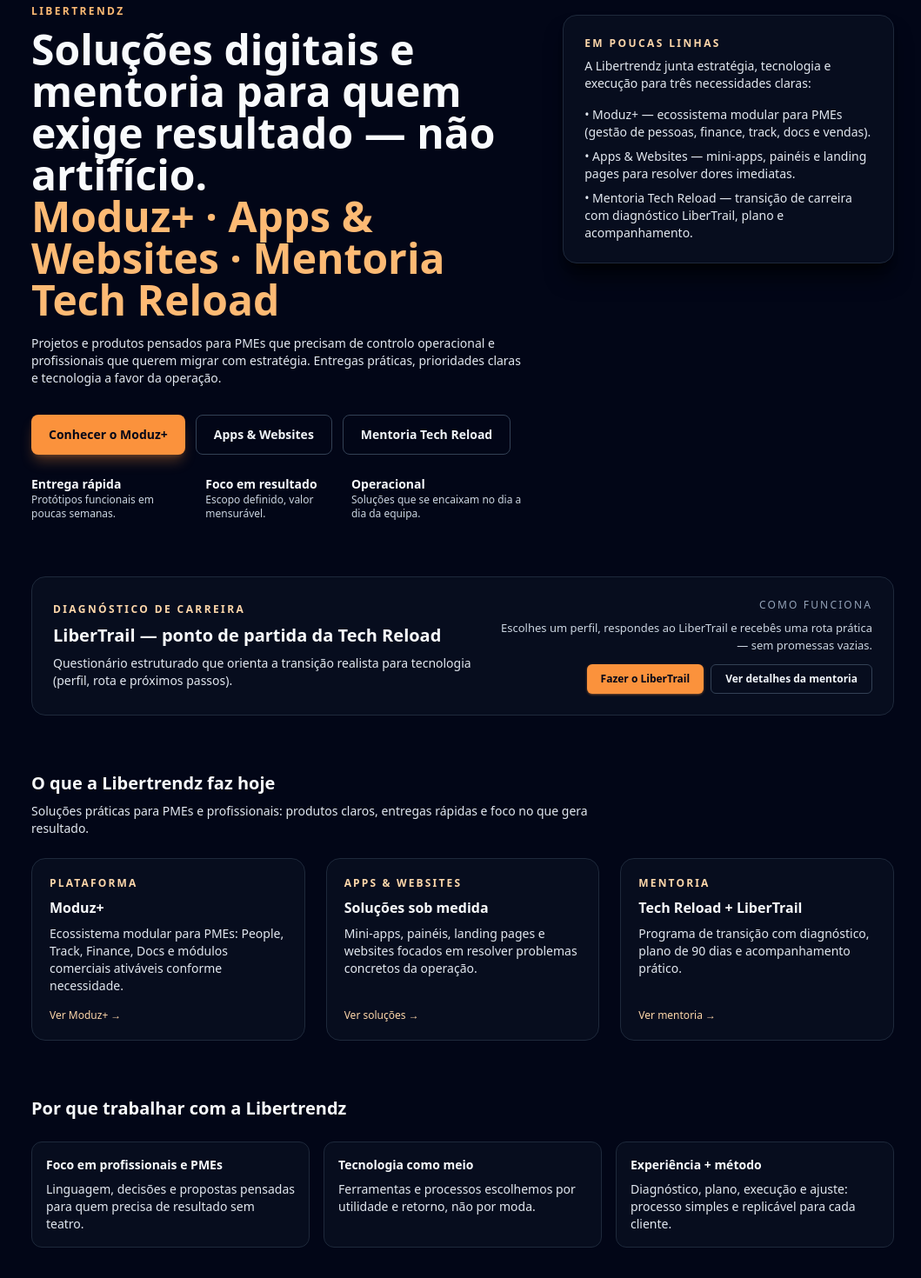
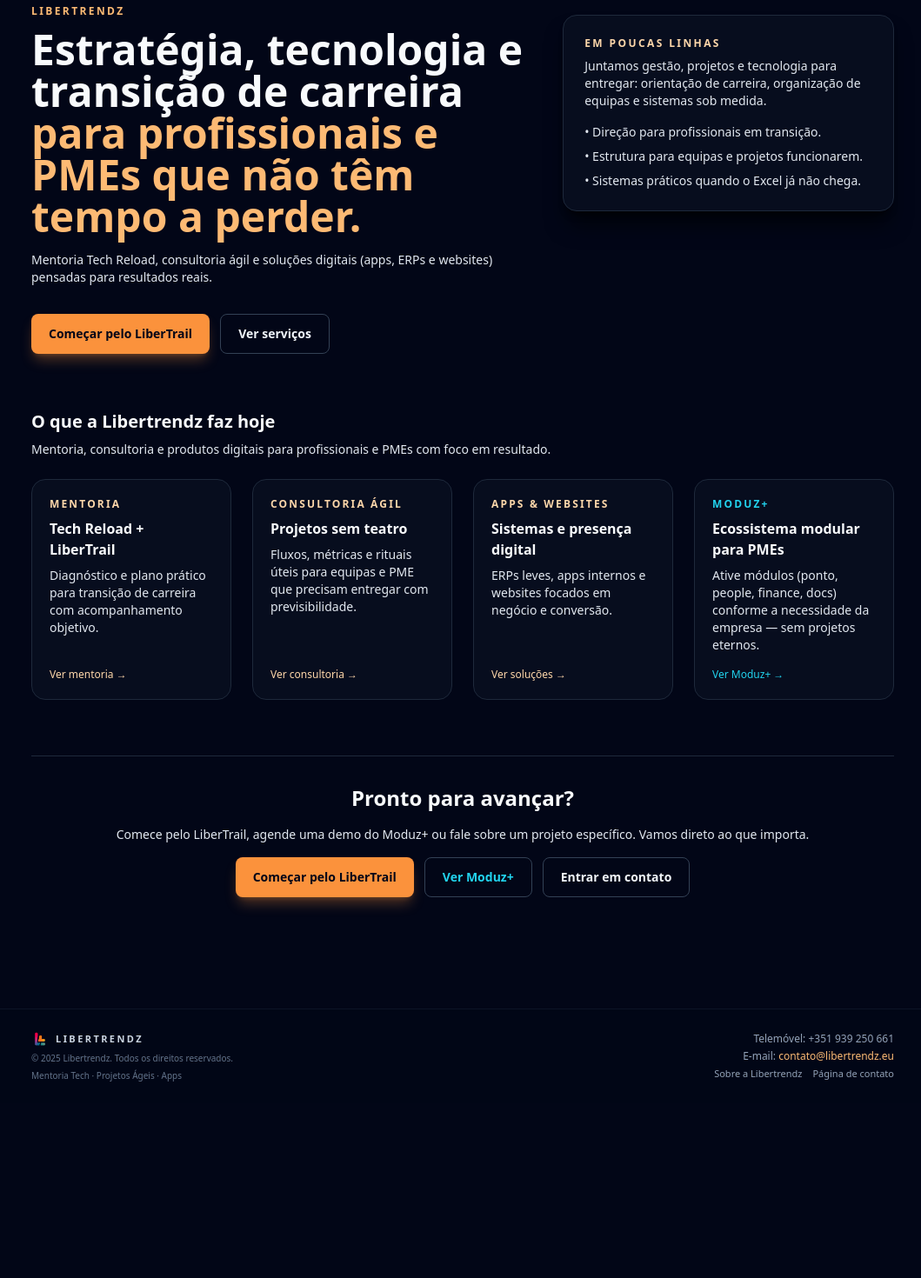
Before and after one commit to libertrendz/libertrendz-site, a Next.js app: page / in a window 1280 px wide. Shown: the part 140-1610 px from the top of the page at 87% size, without its empty margins (108-1167 px from the left). After the commit the page ends 1409 px from the top, so only its background shows below. Built offline with nearby package versions, Linux system fonts and the light colour scheme.

Commit message:
Atualizar o page.tsx

```diff
--- a/app/page.tsx
+++ b/app/page.tsx
@@ -8,55 +8,27 @@ export default function HomePage() {
             <p className="text-xs font-semibold uppercase tracking-[0.2em] text-accent-400">
               Libertrendz
             </p>
-
             <h1 className="mt-3 text-3xl font-bold leading-tight md:text-4xl lg:text-5xl">
-              Soluções digitais e mentoria para quem exige resultado — não artifício.
-              <span className="block text-accent-400">
-                Moduz+ · Apps & Websites · Mentoria Tech Reload
-              </span>
+              Estratégia, tecnologia e transição de carreira
+              <span className="block text-accent-400">para profissionais e PMEs que não têm tempo a perder.</span>
             </h1>
-
             <p className="mt-4 max-w-xl text-sm text-slate-200">
-              Projetos e produtos pensados para PMEs que precisam de controlo operacional e profissionais que querem migrar com estratégia.
-              Entregas práticas, prioridades claras e tecnologia a favor da operação.
+              Mentoria Tech Reload, consultoria ágil e soluções digitais (apps, ERPs e websites) pensadas para resultados reais.
             </p>
 
             <div className="mt-8 flex flex-wrap gap-3">
               <a
-                href="/moduz"
+                href="/mentoria#libertrail"
                 className="inline-flex items-center justify-center rounded-lg bg-accent-500 px-5 py-3 text-sm font-semibold text-slate-950 shadow-lg shadow-accent-500/30 transition hover:bg-accent-400"
               >
-                Conhecer o Moduz+
+                Começar pelo LiberTrail
               </a>
-
               <a
-                href="/apps"
+                href="#servicos"
                 className="inline-flex items-center justify-center rounded-lg border border-slate-700 px-5 py-3 text-sm font-semibold text-slate-100 transition hover:border-slate-500 hover:bg-slate-900/60"
               >
-                Apps & Websites
+                Ver serviços
               </a>
-
-              <a
-                href="/mentoria"
-                className="inline-flex items-center justify-center rounded-lg border border-slate-700 px-5 py-3 text-sm font-semibold text-slate-100 transition hover:border-slate-500 hover:bg-slate-900/60"
-              >
-                Mentoria Tech Reload
-              </a>
-            </div>
-
-            <div className="mt-6 flex gap-6 text-sm text-slate-300">
-              <div>
-                <div className="font-semibold text-slate-50">Entrega rápida</div>
-                <div className="text-xs">Protótipos funcionais em poucas semanas.</div>
-              </div>
-              <div>
-                <div className="font-semibold text-slate-50">Foco em resultado</div>
-                <div className="text-xs">Escopo definido, valor mensurável.</div>
-              </div>
-              <div>
-                <div className="font-semibold text-slate-50">Operacional</div>
-                <div className="text-xs">Soluções que se encaixam no dia a dia da equipa.</div>
-              </div>
             </div>
           </div>
 
@@ -66,50 +38,13 @@ export default function HomePage() {
               Em poucas linhas
             </p>
             <p className="text-sm text-slate-200">
-              A Libertrendz junta estratégia, tecnologia e execução para três necessidades claras:
+              Juntamos gestão, projetos e tecnologia para entregar: orientação de carreira, organização de equipas e sistemas sob medida.
             </p>
             <ul className="mt-4 space-y-2 text-sm text-slate-200">
-              <li>• Moduz+ — ecossistema modular para PMEs (gestão de pessoas, finance, track, docs e vendas).</li>
-              <li>• Apps & Websites — mini-apps, painéis e landing pages para resolver dores imediatas.</li>
-              <li>• Mentoria Tech Reload — transição de carreira com diagnóstico LiberTrail, plano e acompanhamento.</li>
+              <li>• Direção para profissionais em transição.</li>
+              <li>• Estrutura para equipas e projetos funcionarem.</li>
+              <li>• Sistemas práticos quando o Excel já não chega.</li>
             </ul>
-          </div>
-        </div>
-
-        {/* DESTAQUE LIBERTRAIL */}
-        <div className="space-y-4 rounded-2xl border border-slate-800 bg-slate-900/40 p-6">
-          <div className="flex flex-col justify-between gap-4 md:flex-row md:items-center">
-            <div>
-              <p className="text-xs font-semibold uppercase tracking-[0.2em] text-accent-300">
-                Diagnóstico de carreira
-              </p>
-              <h2 className="mt-2 text-xl font-semibold text-slate-50">
-                LiberTrail — ponto de partida da Tech Reload
-              </h2>
-              <p className="mt-2 max-w-2xl text-sm text-slate-200">
-                Questionário estruturado que orienta a transição realista para tecnologia (perfil, rota e próximos passos).
-              </p>
-            </div>
-            <div className="flex flex-col gap-2 text-sm text-slate-200 md:text-right">
-              <p className="text-xs uppercase tracking-[0.18em] text-slate-400">Como funciona</p>
-              <p className="text-[13px] text-slate-300">
-                Escolhes um perfil, respondes ao LiberTrail e recebês uma rota prática — sem promessas vazias.
-              </p>
-              <div className="mt-1 flex flex-wrap justify-start gap-2 md:justify-end">
-                <a
-                  href="/mentoria#libertrail-perfis"
-                  className="inline-flex items-center justify-center rounded-md bg-accent-500 px-4 py-2 text-xs font-semibold text-slate-950 shadow shadow-accent-500/40 transition hover:bg-accent-400"
-                >
-                  Fazer o LiberTrail
-                </a>
-                <a
-                  href="/mentoria"
-                  className="inline-flex items-center justify-center rounded-md border border-slate-700 px-4 py-2 text-xs font-semibold text-slate-100 transition hover:border-slate-500 hover:bg-slate-900/60"
-                >
-                  Ver detalhes da mentoria
-                </a>
-              </div>
-            </div>
           </div>
         </div>
 
@@ -118,104 +53,61 @@ export default function HomePage() {
           <div className="flex flex-col gap-2 md:flex-row md:items-end md:justify-between">
             <div>
               <h2 className="text-xl font-semibold text-slate-50">O que a Libertrendz faz hoje</h2>
-              <p className="mt-2 max-w-2xl text-sm text-slate-200">
-                Soluções práticas para PMEs e profissionais: produtos claros, entregas rápidas e foco no que gera resultado.
-              </p>
+              <p className="mt-2 max-w-2xl text-sm text-slate-200">Mentoria, consultoria e produtos digitais para profissionais e PMEs com foco em resultado.</p>
             </div>
           </div>
 
-          <div className="grid gap-6 md:grid-cols-3">
-            {/* CARD: MODUZ */}
-            <a
-              href="/moduz"
-              className="flex h-full flex-col justify-between rounded-2xl border border-slate-800 bg-slate-900/40 p-5 text-sm transition hover:border-accent-400 hover:bg-slate-900/70"
-            >
+          <div className="grid gap-6 md:grid-cols-4">
+            {/* MENTORIA */}
+            <a href="/mentoria" className="flex h-full flex-col justify-between rounded-2xl border border-slate-800 bg-slate-900/40 p-5 text-sm transition hover:border-accent-400 hover:bg-slate-900/70">
               <div>
-                <p className="text-xs font-semibold uppercase tracking-[0.18em] text-accent-300">Plataforma</p>
-                <h3 className="mt-2 text-base font-semibold text-slate-50">Moduz+</h3>
-                <p className="mt-2 text-slate-200">
-                  Ecossistema modular para PMEs: People, Track, Finance, Docs e módulos comerciais ativáveis conforme necessidade.
-                </p>
+                <p className="text-xs font-semibold uppercase tracking-[0.18em] text-accent-300">Mentoria</p>
+                <h3 className="mt-2 text-base font-semibold text-slate-50">Tech Reload + LiberTrail</h3>
+                <p className="mt-2 text-slate-200">Diagnóstico e plano prático para transição de carreira com acompanhamento objetivo.</p>
               </div>
-              <span className="mt-4 text-xs text-accent-300">Ver Moduz+ →</span>
+              <span className="mt-4 text-xs text-accent-300">Ver mentoria →</span>
             </a>
 
-            {/* CARD: APPS & WEBSITES */}
-            <a
-              href="/apps"
-              className="flex h-full flex-col justify-between rounded-2xl border border-slate-800 bg-slate-900/40 p-5 text-sm transition hover:border-accent-400 hover:bg-slate-900/70"
-            >
+            {/* CONSULTORIA */}
+            <a href="/agile" className="flex h-full flex-col justify-between rounded-2xl border border-slate-800 bg-slate-900/40 p-5 text-sm transition hover:border-accent-400 hover:bg-slate-900/70">
+              <div>
+                <p className="text-xs font-semibold uppercase tracking-[0.18em] text-accent-300">Consultoria Ágil</p>
+                <h3 className="mt-2 text-base font-semibold text-slate-50">Projetos sem teatro</h3>
+                <p className="mt-2 text-slate-200">Fluxos, métricas e rituais úteis para equipas e PME que precisam entregar com previsibilidade.</p>
+              </div>
+              <span className="mt-4 text-xs text-accent-300">Ver consultoria →</span>
+            </a>
+
+            {/* APPS & WEBSITES */}
+            <a href="/apps" className="flex h-full flex-col justify-between rounded-2xl border border-slate-800 bg-slate-900/40 p-5 text-sm transition hover:border-accent-400 hover:bg-slate-900/70">
               <div>
                 <p className="text-xs font-semibold uppercase tracking-[0.18em] text-accent-300">Apps & Websites</p>
-                <h3 className="mt-2 text-base font-semibold text-slate-50">Soluções sob medida</h3>
-                <p className="mt-2 text-slate-200">
-                  Mini-apps, painéis, landing pages e websites focados em resolver problemas concretos da operação.
-                </p>
+                <h3 className="mt-2 text-base font-semibold text-slate-50">Sistemas e presença digital</h3>
+                <p className="mt-2 text-slate-200">ERPs leves, apps internos e websites focados em negócio e conversão.</p>
               </div>
               <span className="mt-4 text-xs text-accent-300">Ver soluções →</span>
             </a>
 
-            {/* CARD: MENTORIA */}
-            <a
-              href="/mentoria"
-              className="flex h-full flex-col justify-between rounded-2xl border border-slate-800 bg-slate-900/40 p-5 text-sm transition hover:border-accent-400 hover:bg-slate-900/70"
-            >
+            {/* MODUZ+ */}
+            <a href="/moduz" className="flex h-full flex-col justify-between rounded-2xl border border-slate-800 bg-slate-900/40 p-5 text-sm transition hover:border-accent-400 hover:bg-slate-900/70">
               <div>
-                <p className="text-xs font-semibold uppercase tracking-[0.18em] text-accent-300">Mentoria</p>
-                <h3 className="mt-2 text-base font-semibold text-slate-50">Tech Reload + LiberTrail</h3>
-                <p className="mt-2 text-slate-200">
-                  Programa de transição com diagnóstico, plano de 90 dias e acompanhamento prático.
-                </p>
+                <p className="text-xs font-semibold uppercase tracking-[0.18em] text-cyan-400">Moduz+</p>
+                <h3 className="mt-2 text-base font-semibold text-slate-50">Ecossistema modular para PMEs</h3>
+                <p className="mt-2 text-slate-200">Ative módulos (ponto, people, finance, docs) conforme a necessidade da empresa — sem projetos eternos.</p>
               </div>
-              <span className="mt-4 text-xs text-accent-300">Ver mentoria →</span>
+              <span className="mt-4 text-xs text-cyan-400">Ver Moduz+ →</span>
             </a>
-          </div>
-        </section>
-
-        {/* POR QUE LIBERTRENDZ */}
-        <section className="space-y-6">
-          <h2 className="text-xl font-semibold text-slate-50">Por que trabalhar com a Libertrendz</h2>
-          <div className="grid gap-4 md:grid-cols-3">
-            <div className="rounded-xl border border-slate-800 bg-slate-900/40 p-4 text-sm text-slate-200">
-              <p className="mb-2 font-semibold text-slate-50">Foco em profissionais e PMEs</p>
-              <p>Linguagem, decisões e propostas pensadas para quem precisa de resultado sem teatro.</p>
-            </div>
-            <div className="rounded-xl border border-slate-800 bg-slate-900/40 p-4 text-sm text-slate-200">
-              <p className="mb-2 font-semibold text-slate-50">Tecnologia como meio</p>
-              <p>Ferramentas e processos escolhemos por utilidade e retorno, não por moda.</p>
-            </div>
-            <div className="rounded-xl border border-slate-800 bg-slate-900/40 p-4 text-sm text-slate-200">
-              <p className="mb-2 font-semibold text-slate-50">Experiência + método</p>
-              <p>Diagnóstico, plano, execução e ajuste: processo simples e replicável para cada cliente.</p>
-            </div>
           </div>
         </section>
 
         {/* CTA FINAL */}
         <section className="space-y-4 border-t border-slate-800 pt-8 text-center">
           <h2 className="text-2xl font-semibold text-slate-50">Pronto para avançar?</h2>
-          <p className="text-sm text-slate-200">
-            Começa por conhecer o Moduz+, explorar uma solução rápida ou fazer o LiberTrail — a conversa começa prática.
-          </p>
+          <p className="text-sm text-slate-200">Comece pelo LiberTrail, agende uma demo do Moduz+ ou fale sobre um projeto específico. Vamos direto ao que importa.</p>
           <div className="mt-4 flex flex-wrap justify-center gap-3">
-            <a
-              href="/moduz"
-              className="inline-flex items-center justify-center rounded-lg bg-accent-500 px-5 py-3 text-sm font-semibold text-slate-950 shadow-lg shadow-accent-500/30 transition hover:bg-accent-400"
-            >
-              Conhecer o Moduz+
-            </a>
-            <a
-              href="/apps"
-              className="inline-flex items-center justify-center rounded-lg border border-slate-700 px-5 py-3 text-sm font-semibold text-slate-100 transition hover:border-slate-500 hover:bg-slate-900/60"
-            >
-              Ver Apps & Websites
-            </a>
-            <a
-              href="/contato"
-              className="inline-flex items-center justify-center rounded-lg border border-slate-700 px-5 py-3 text-sm font-semibold text-slate-100 transition hover:border-slate-500 hover:bg-slate-900/60"
-            >
-              Entrar em contato
-            </a>
+            <a href="/mentoria#libertrail" className="inline-flex items-center justify-center rounded-lg bg-accent-500 px-5 py-3 text-sm font-semibold text-slate-950 shadow-lg shadow-accent-500/30 transition hover:bg-accent-400">Começar pelo LiberTrail</a>
+            <a href="/moduz" className="inline-flex items-center justify-center rounded-lg border border-slate-700 px-5 py-3 text-sm font-semibold text-cyan-400 transition hover:border-cyan-300 hover:bg-slate-900/60">Ver Moduz+</a>
+            <a href="/contato" className="inline-flex items-center justify-center rounded-lg border border-slate-700 px-5 py-3 text-sm font-semibold text-slate-100 transition hover:border-slate-500 hover:bg-slate-900/60">Entrar em contato</a>
           </div>
         </section>
       </section>
```
